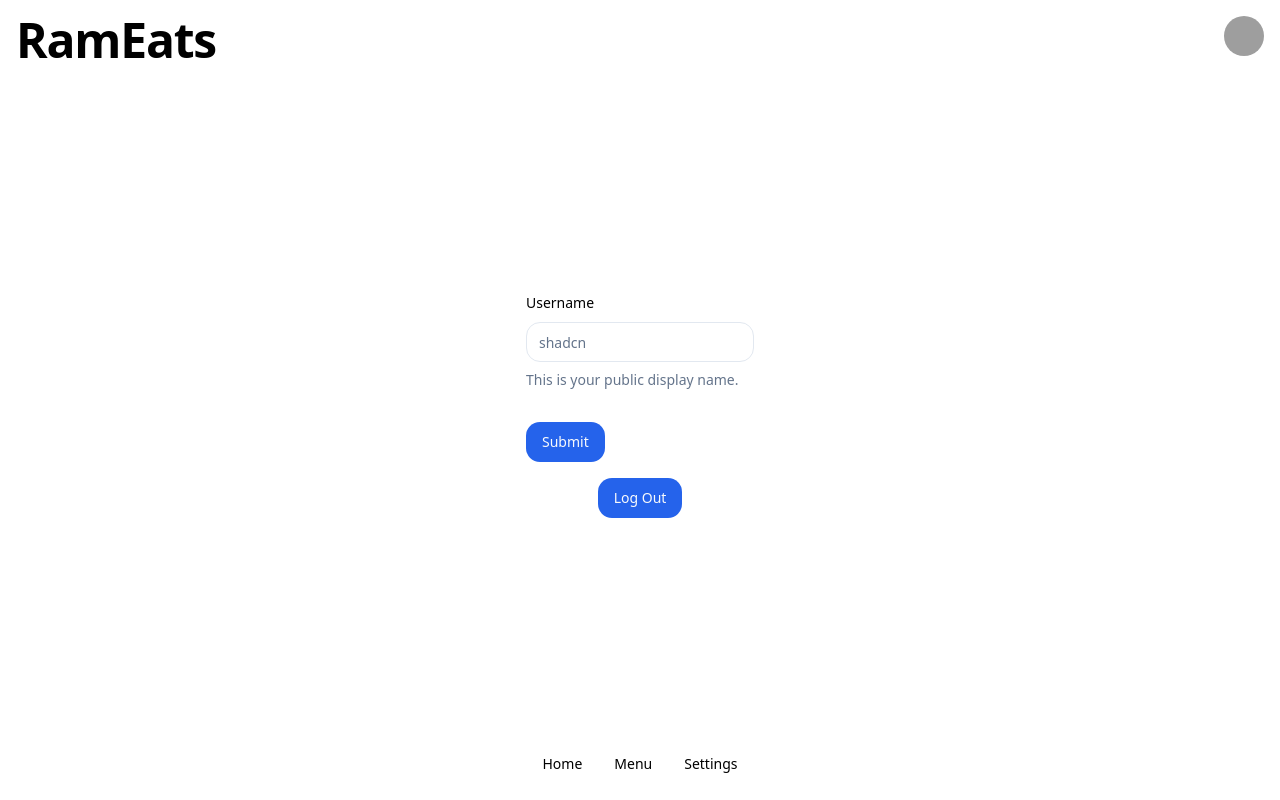
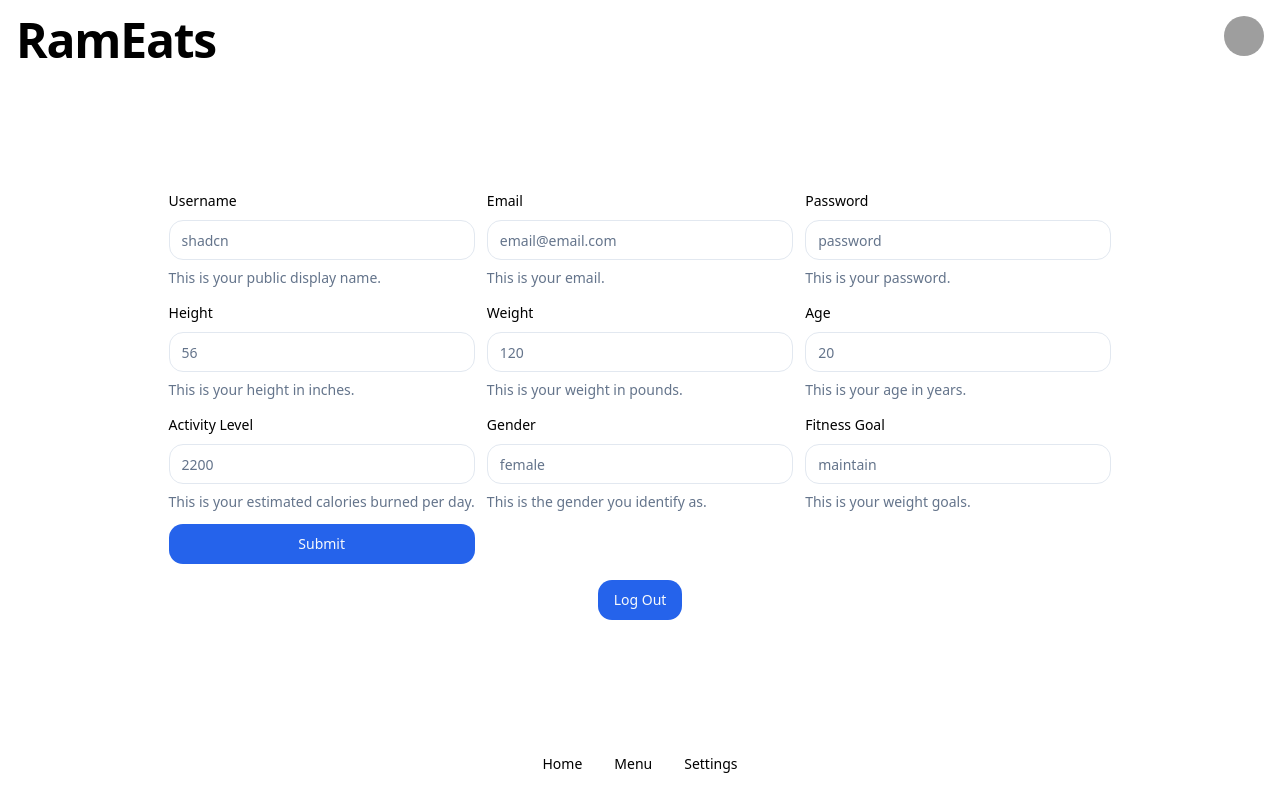
Before and after one commit to nathansantiago/RamEatsVersionTwo, a Next.js app in the folder client/: page /dashboard/settings in a window 1280 px wide. Built offline with nearby package versions, Linux system fonts and the light colour scheme; no server answers; grey boxes are pictures that could not be loaded.

Commit message:
Create form fields for updating user information.

```diff
--- a/client/app/dashboard/settings/page.tsx
+++ b/client/app/dashboard/settings/page.tsx
@@ -21,6 +21,30 @@ import { Input } from "@/components/ui/input"
 const formSchema = z.object({
   username: z.string().min(2, {
     message: "Username must be at least 2 characters.",
+  }),
+  email: z.string().email({
+    message: "Invalid email address.",
+  }),
+  password: z.string().min(6, {
+    message: "Password must be at least 6 characters.",
+  }),
+  height: z.string().min(1, {
+    message: "Height is required.",
+  }),
+  weight: z.string().min(1, {
+    message: "Weight is required.",
+  }),
+  age: z.string().min(1, {
+    message: "Age is required.",
+  }),
+  activity_level: z.string().min(1, {
+    message: "Activity level is required.",
+  }),
+  gender: z.string().min(1, {
+    message: "Gender is required.",
+  }),
+  fitness_goal: z.string().min(1, {
+    message: "Fitness goal is required.",
   }),
 })
 
@@ -54,7 +78,7 @@ const SettingsPage: React.FC = () => {
     return (
         <div className="flex flex-col items-center">
             <Form {...form}>
-                <form onSubmit={form.handleSubmit(onSubmit)} className="space-y-8">
+                <form onSubmit={form.handleSubmit(onSubmit)} className="grid grid-cols-3 gap-3">
                     <FormField
                     control={form.control}
                     name="username"
@@ -69,6 +93,143 @@ const SettingsPage: React.FC = () => {
                         </FormDescription>
                         <FormMessage />
                         </FormItem>
+
+                    )}
+                    />
+                    <FormField
+                    control={form.control}
+                    name="email"
+                    render={({ field }) => (
+                        <FormItem>
+                        <FormLabel>Email</FormLabel>
+                        <FormControl>
+                            <Input placeholder="email@email.com" {...field} />
+                        </FormControl>
+                        <FormDescription>
+                            This is your email.
+                        </FormDescription>
+                        <FormMessage />
+                        </FormItem>
+
+                    )}
+                    />
+                    <FormField
+                    control={form.control}
+                    name="password"
+                    render={({ field }) => (
+                        <FormItem>
+                        <FormLabel>Password</FormLabel>
+                        <FormControl>
+                            <Input placeholder="password" {...field} />
+                        </FormControl>
+                        <FormDescription>
+                            This is your password.
+                        </FormDescription>
+                        <FormMessage />
+                        </FormItem>
+
+                    )}
+                    />
+                    <FormField
+                    control={form.control}
+                    name="height"
+                    render={({ field }) => (
+                        <FormItem>
+                        <FormLabel>Height</FormLabel>
+                        <FormControl>
+                            <Input placeholder="56" {...field} />
+                        </FormControl>
+                        <FormDescription>
+                            This is your height in inches.
+                        </FormDescription>
+                        <FormMessage />
+                        </FormItem>
+
+                    )}
+                    />
+                    <FormField
+                    control={form.control}
+                    name="weight"
+                    render={({ field }) => (
+                        <FormItem>
+                        <FormLabel>Weight</FormLabel>
+                        <FormControl>
+                            <Input placeholder="120" {...field} />
+                        </FormControl>
+                        <FormDescription>
+                            This is your weight in pounds.
+                        </FormDescription>
+                        <FormMessage />
+                        </FormItem>
+
+                    )}
+                    />
+                    <FormField
+                    control={form.control}
+                    name="age"
+                    render={({ field }) => (
+                        <FormItem>
+                        <FormLabel>Age</FormLabel>
+                        <FormControl>
+                            <Input placeholder="20" {...field} />
+                        </FormControl>
+                        <FormDescription>
+                            This is your age in years.
+                        </FormDescription>
+                        <FormMessage />
+                        </FormItem>
+
+                    )}
+                    />
+                    <FormField
+                    control={form.control}
+                    name="activity_level"
+                    render={({ field }) => (
+                        <FormItem>
+                        <FormLabel>Activity Level</FormLabel>
+                        <FormControl>
+                            <Input placeholder="2200" {...field} />
+                        </FormControl>
+                        <FormDescription>
+                            This is your estimated calories burned per day.
+                        </FormDescription>
+                        <FormMessage />
+                        </FormItem>
+
+                    )}
+                    />
+                    <FormField
+                    control={form.control}
+                    name="gender"
+                    render={({ field }) => (
+                        <FormItem>
+                        <FormLabel>Gender</FormLabel>
+                        <FormControl>
+                            <Input placeholder="female" {...field} />
+                        </FormControl>
+                        <FormDescription>
+                            This is the gender you identify as.
+                        </FormDescription>
+                        <FormMessage />
+                        </FormItem>
+
+                    )}
+                    />
+                    <FormField
+                    control={form.control}
+                    name="fitness_goal"
+                    render={({ field }) => (
+                        <FormItem>
+                        <FormLabel>Fitness Goal</FormLabel>
+                        <FormControl>
+                            <Input placeholder="maintain" {...field} />
+                        </FormControl>
+                        <FormDescription>
+                            This is your weight goals.
+                        </FormDescription>
+                        <FormMessage />
+                        </FormItem>
+
                     )}
                     />
                     <Button type="submit">Submit</Button>
```
